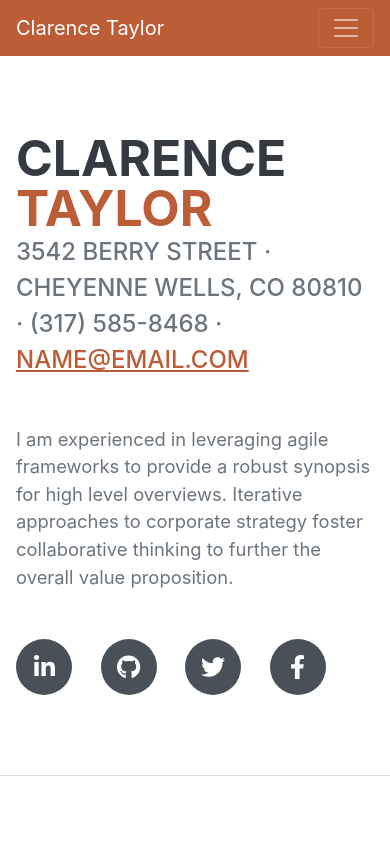
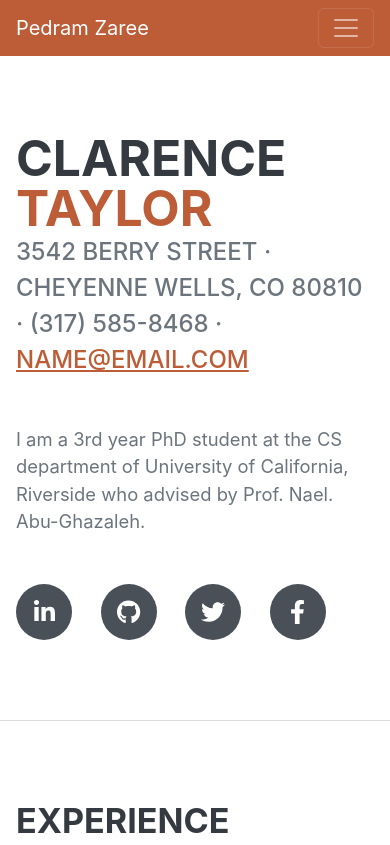
Before and after one commit to Pedramzaree/HomePage.github.io, a plain HTML site: page index.html in a window 390 px wide. Shown: the top 845 px of the page. Drawn offline with nearby package versions, Linux system fonts and the light colour scheme; a web font is replaced by a local one.

Commit message:
Update index.html

```diff
--- a/index.html
+++ b/index.html
@@ -19,7 +19,7 @@
         <!-- Navigation-->
         <nav class="navbar navbar-expand-lg navbar-dark bg-primary fixed-top" id="sideNav">
             <a class="navbar-brand js-scroll-trigger" href="#page-top">
-                <span class="d-block d-lg-none">Clarence Taylor</span>
+                <span class="d-block d-lg-none">Pedram Zaree</span>
                 <span class="d-none d-lg-block"><img class="img-fluid img-profile rounded-circle mx-auto mb-2" src="assets/img/profile.jpg" alt="..." /></span>
             </a>
             <button class="navbar-toggler" type="button" data-bs-toggle="collapse" data-bs-target="#navbarResponsive" aria-controls="navbarResponsive" aria-expanded="false" aria-label="Toggle navigation"><span class="navbar-toggler-icon"></span></button>
@@ -47,7 +47,9 @@
                         3542 Berry Street · Cheyenne Wells, CO 80810 · (317) 585-8468 ·
                         <a href="mailto:name@email.com">name@email.com</a>
                     </div>
-                    <p class="lead mb-5">I am experienced in leveraging agile frameworks to provide a robust synopsis for high level overviews. Iterative approaches to corporate strategy foster collaborative thinking to further the overall value proposition.</p>
+                    <p class="lead mb-5">I am a 3rd year PhD student at the CS department of University of California, Riverside who advised by Prof. Nael. Abu-Ghazaleh.
+
+                    </p>
                     <div class="social-icons">
                         <a class="social-icon" href="#!"><i class="fab fa-linkedin-in"></i></a>
                         <a class="social-icon" href="#!"><i class="fab fa-github"></i></a>
```
